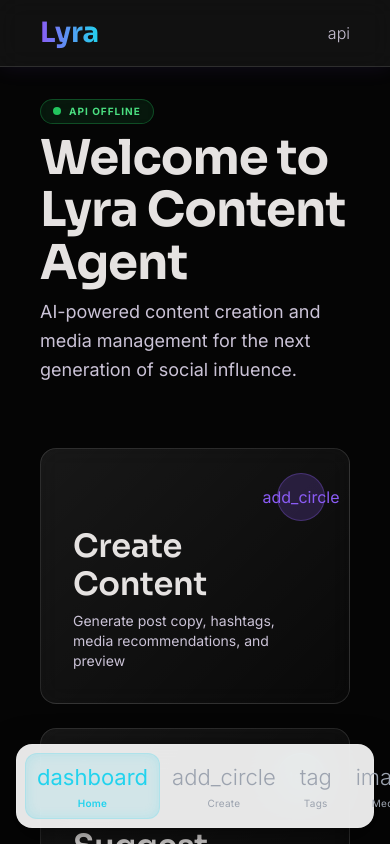
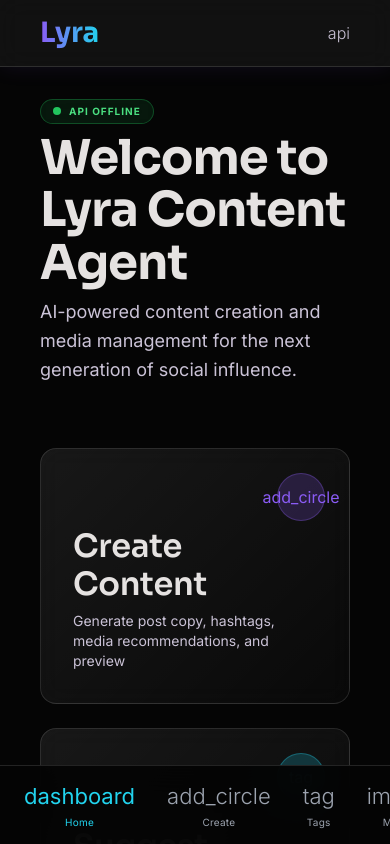
Before and after one commit to MohammedAH10/Lyra-Content-Agent, a Next.js app in the folder frontend/: page / in a window 390 px wide. Shown: the top 844 px of the page. Built offline with nearby package versions, Linux system fonts and the light colour scheme; no server answers.

Commit message:
Full width edge to edge and clean spacing of mobile nav bar

```diff
--- a/frontend/src/components/layout/MobileNav.tsx
+++ b/frontend/src/components/layout/MobileNav.tsx
@@ -16,7 +16,7 @@ export default function MobileNav() {
   const pathname = usePathname();
 
   return (
-    <nav className="fixed bottom-4 left-4 right-4 flex justify-around items-center py-2 px-2 bg-glass-surface/90 backdrop-blur-[20px] border border-glass-border lg:hidden z-50 rounded-2xl shadow-[0_8px_32px_rgba(0,0,0,0.6)]">
+    <nav className="fixed bottom-0 left-0 w-full flex justify-around items-center py-2 px-2 bg-deep-obsidian/95 backdrop-blur-[20px] border-t border-glass-border lg:hidden z-50">
       {navItems.map((item) => {
         const isActive = pathname === item.href || (item.href !== '/' && pathname.startsWith(item.href));
         return (
@@ -24,25 +24,19 @@ export default function MobileNav() {
             key={item.href}
             href={item.href}
             className={cn(
-              'flex flex-col items-center justify-center relative py-2 px-3 rounded-xl transition-all duration-300',
+              'flex flex-col items-center justify-center py-1.5 px-4 rounded-xl transition-all duration-200',
               isActive
                 ? 'text-neon-cyan'
                 : 'text-text-muted hover:text-on-surface'
             )}
           >
-            {isActive && (
-              <span className="absolute inset-0 rounded-xl bg-neon-cyan/10 border border-neon-cyan/20 shadow-[inset_0_0_12px_rgba(34,211,238,0.15)]" />
-            )}
             <span
-              className="material-symbols-outlined relative z-10 text-[22px]"
+              className="material-symbols-outlined text-[22px]"
               style={isActive ? { fontVariationSettings: "'FILL' 1" } : undefined}
             >
               {item.icon}
             </span>
-            <span className={cn(
-              'relative z-10 font-label-sm text-[10px] mt-0.5 tracking-wide',
-              isActive ? 'font-semibold' : ''
-            )}>
+            <span className="font-label-sm text-[10px] mt-0.5 tracking-wide">
               {item.label}
             </span>
           </Link>
```
